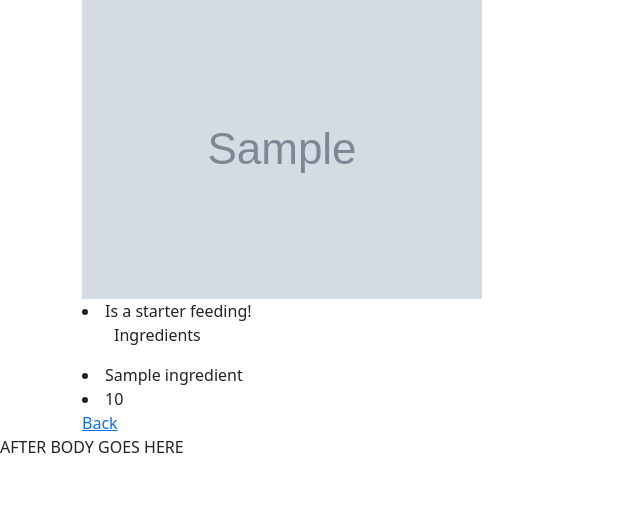
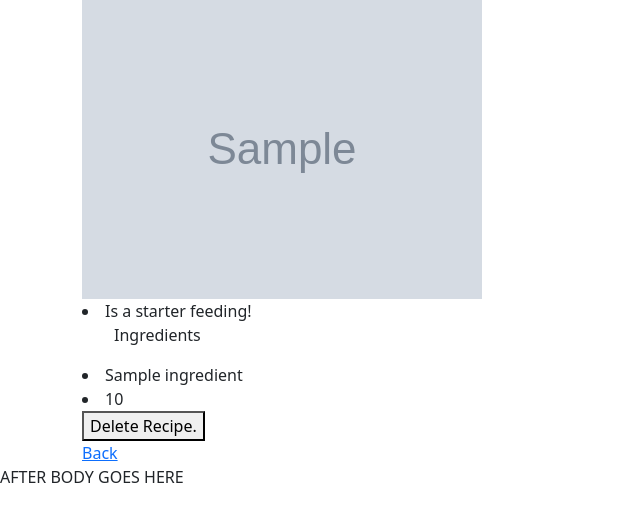
Before and after one commit to idelizer/breadventure, a Flask app: page /experiment/1 in a window 1280 px wide. Shown: the part 209-731 px from the top of the page, without its empty margins (0-640 px from the left). Run offline with Flask 2, Linux system fonts and the light colour scheme; tables that the repository leaves empty hold one stand-in row (values such as "Sample post"); grey boxes marked "Sample" are stand-in pictures.

Commit message:
Add delete recipe feature, frontend to backend

```diff
--- a/crud.py
+++ b/crud.py
@@ -72,6 +72,20 @@ def get_recipes_by_user(user_id):
 
 #     return starter_feeding
 
+def delete_recipe(recipe_id):
+    """Delete a recipe from the db given its id."""
+
+    amounts = RecipeIngredient.query.filter(RecipeIngredient.recipe_id == recipe_id).all()
+    recipe = Recipe.query.get(recipe_id)
+
+    if amounts:
+        for amount in amounts:
+            db.session.delete(amount)
+    db.session.delete(recipe)
+    db.session.commit()
+
+    return (f"<recipe id={recipe_id} has been deleted.")
+
 def create_ingredient(name):
     """Create and return a new ingredient."""
 
--- a/seed_bread_db.py
+++ b/seed_bread_db.py
@@ -44,8 +44,8 @@ for ingredient in ingredients:
 recipe1 = crud.create_recipe(1, '01-01-2011', 'instructions1', 'name1', 'observations1', 11, 111)
 recipe2 = crud.create_recipe(1, '02-02-2022', 'instructions2', None, 'observations2', None, 222)
 recipe3 = crud.create_recipe(1, '03-03-2033', 'instructions3')
+recipe4 = crud.create_recipe(1, '02-02-2022', 'instructions4', None, None, None, None, None, True)
 
-feeding1 = crud.create_starter_feeding(1, '04-04-2044', 'instructions4', 'name4', None, 44, None)
 
 # seeding amounts (middle table between recipe and ingredients)
     # set amounts for first recipe of first user
--- a/server.py
+++ b/server.py
@@ -63,6 +63,14 @@ def display_recipe_details(recipe_id):
     print(amounts)
 
     return render_template('recipe_details.html', recipe=recipe, amounts=amounts) # pass in ingredients
+
+@app.route('/delete-recipe', methods=['POST'])
+def delete_recipe():
+
+    recipe_id = request.json.get("recipe_id")
+    deleted_msg = crud.delete_recipe(recipe_id)
+
+    return "Success!"
 
 @app.route('/new-user')
 def new_user():
--- a/templates/recipe_details.html
+++ b/templates/recipe_details.html
@@ -34,6 +34,13 @@
                 <li>{{ amount.amount_in_grams }}</li>
             {% endfor %}
     </div>
+
+    <div class='container'>
+        <form>
+            <button type="button" id="delete">Delete Recipe.</button>
+        </form>
+    </div>
+
     <div class='container'>
         <a href='/user'>Back</a>
     </div>
```
